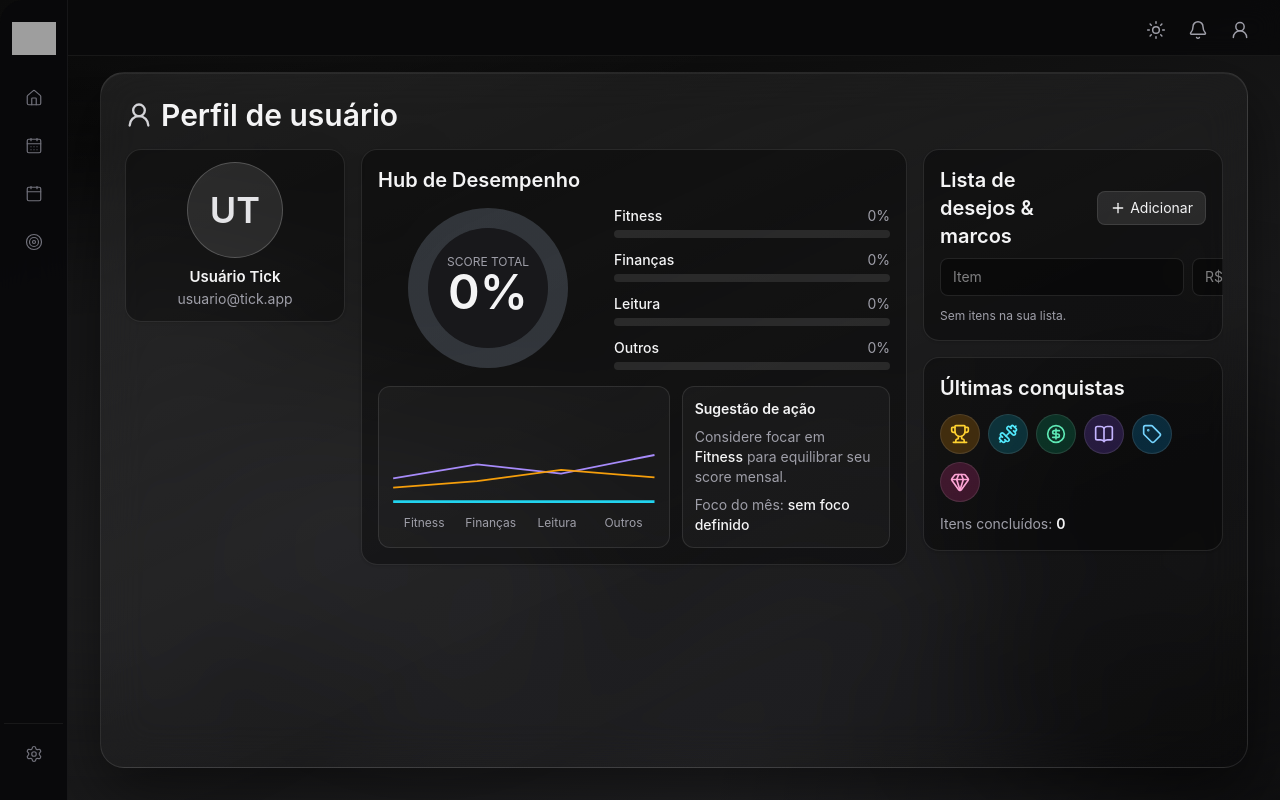
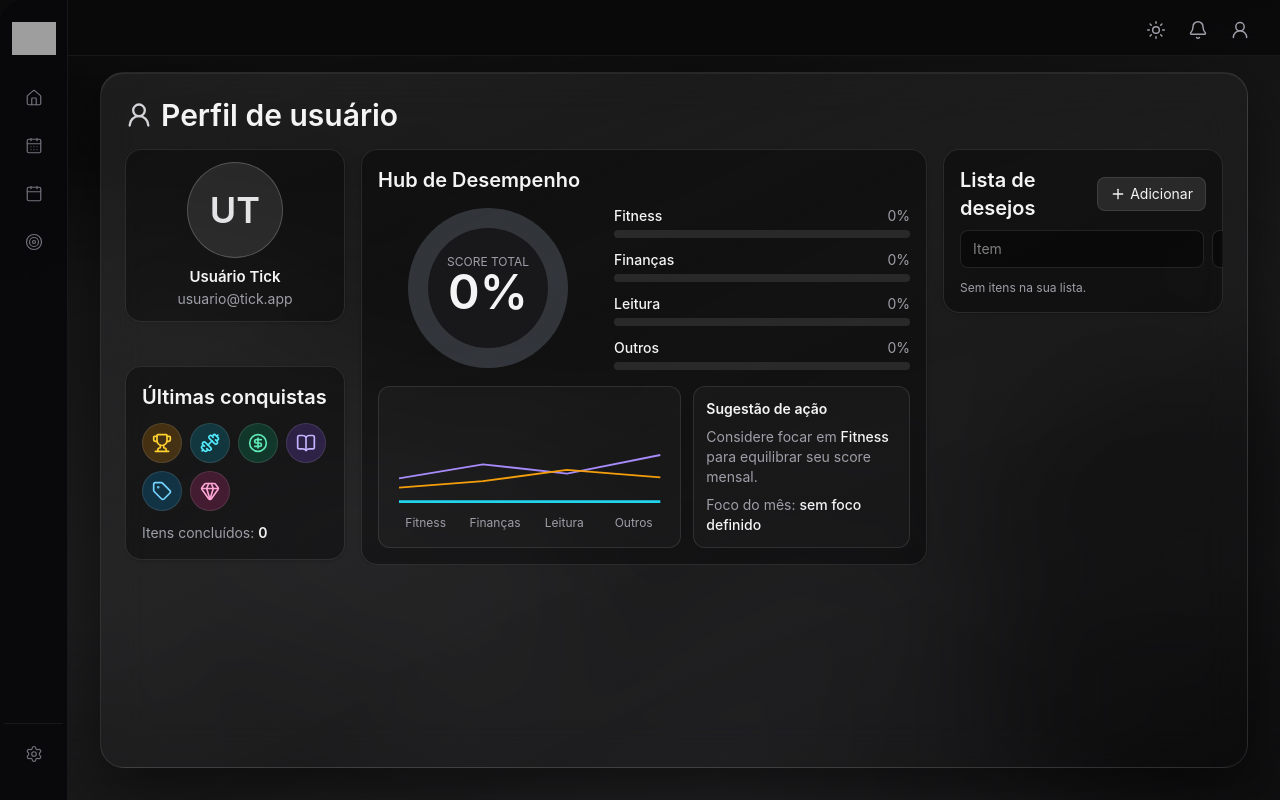
Before and after one commit to RockNicolas/Tick, a React (Vite) app: page /perfil in a window 1280 px wide. Built offline with nearby package versions, Linux system fonts and the light colour scheme; grey boxes are pictures that could not be loaded.

Commit message:
Locando conquistas e pensando em modal para lista de desejo

```diff
--- a/src/components/perfil/PerfilHeroCard.tsx
+++ b/src/components/perfil/PerfilHeroCard.tsx
@@ -6,7 +6,7 @@ type PerfilHeroCardProps = {
 
 export default function PerfilHeroCard({ initials, userName, userEmail }: PerfilHeroCardProps) {
   return (
-    <section className="w-full max-w-[220px] self-start rounded-2xl border border-zinc-200/90 bg-white/70 p-3 shadow-sm dark:border-white/10 dark:bg-black/35">
+    <section className="mx-auto w-full max-w-[220px] self-start rounded-2xl border border-zinc-200/90 bg-white/70 p-3 shadow-sm xl:mx-0 dark:border-white/10 dark:bg-black/35">
       <div className="flex flex-col items-center justify-center gap-2 text-center">
         <div className="grid h-24 w-24 place-items-center rounded-full border border-white/20 bg-zinc-100/70 text-4xl font-semibold text-zinc-700 dark:bg-white/10 dark:text-zinc-200">
           {initials}
--- a/src/components/perfil/PerfilWishlistMarcosCard.tsx
+++ b/src/components/perfil/PerfilWishlistMarcosCard.tsx
@@ -23,7 +23,7 @@ export default function PerfilWishlistMarcosCard({
   return (
     <section className="rounded-2xl border border-zinc-200/90 bg-white/70 p-4 shadow-sm dark:border-white/10 dark:bg-black/35">
       <div className="flex items-center justify-between gap-2">
-        <h2 className="text-xl font-semibold text-zinc-900 dark:text-zinc-100">Lista de desejos & marcos</h2>
+        <h2 className="text-xl font-semibold text-zinc-900 dark:text-zinc-100">Lista de desejos</h2>
         <button
           type="button"
           onClick={onAddWishItem}
--- a/src/pages/PerfilPage.tsx
+++ b/src/pages/PerfilPage.tsx
@@ -155,14 +155,20 @@ export default function PerfilPage() {
   }, [monthlyCategoryStats])
 
   return (
-    <div className="min-w-0 space-y-4">
+    <div className="min-w-0 space-y-4 overflow-x-hidden">
       <div className="flex min-w-0 items-center gap-2 text-2xl font-semibold text-zinc-900 dark:text-zinc-100 sm:text-3xl">
         <UserRound className="h-7 w-7 shrink-0 text-zinc-700 dark:text-zinc-300" />
         <span>Perfil de usuário</span>
       </div>
 
-      <div className="grid grid-cols-1 items-start gap-4 xl:grid-cols-[220px_1fr_300px]">
+      <div className="grid grid-cols-1 items-start gap-4 xl:grid-cols-[220px_minmax(0,1fr)_280px]">
+        <div>
           <PerfilHeroCard initials={initials} userName={userName} userEmail={userEmail} />
+          <div className="pt-11">
+            <PerfilConquistasCard doneWishCount={doneWishCount} />
+          </div>
+        </div>
+        <div className="min-w-0">
           <PerfilPerformanceHubCard
             monthlyCompletionRate={monthlyCompletionRate}
             monthlyCategoryStats={monthlyCategoryStats}
@@ -170,8 +176,9 @@ export default function PerfilPage() {
             weakestCategory={weakestCategory}
             monthlyFocus={monthlyFocus}
           />
+        </div>
 
-        <div className="space-y-4">
+        <div className="min-w-0">
           <PerfilWishlistMarcosCard
             wishItems={wishItems}
             newWishTitle={newWishTitle}
@@ -194,7 +201,6 @@ export default function PerfilPage() {
               )
             }
           />
-          <PerfilConquistasCard doneWishCount={doneWishCount} />
         </div>
       </div>
     </div>
```
Lines whose indentation alone changed are shown as unchanged.
